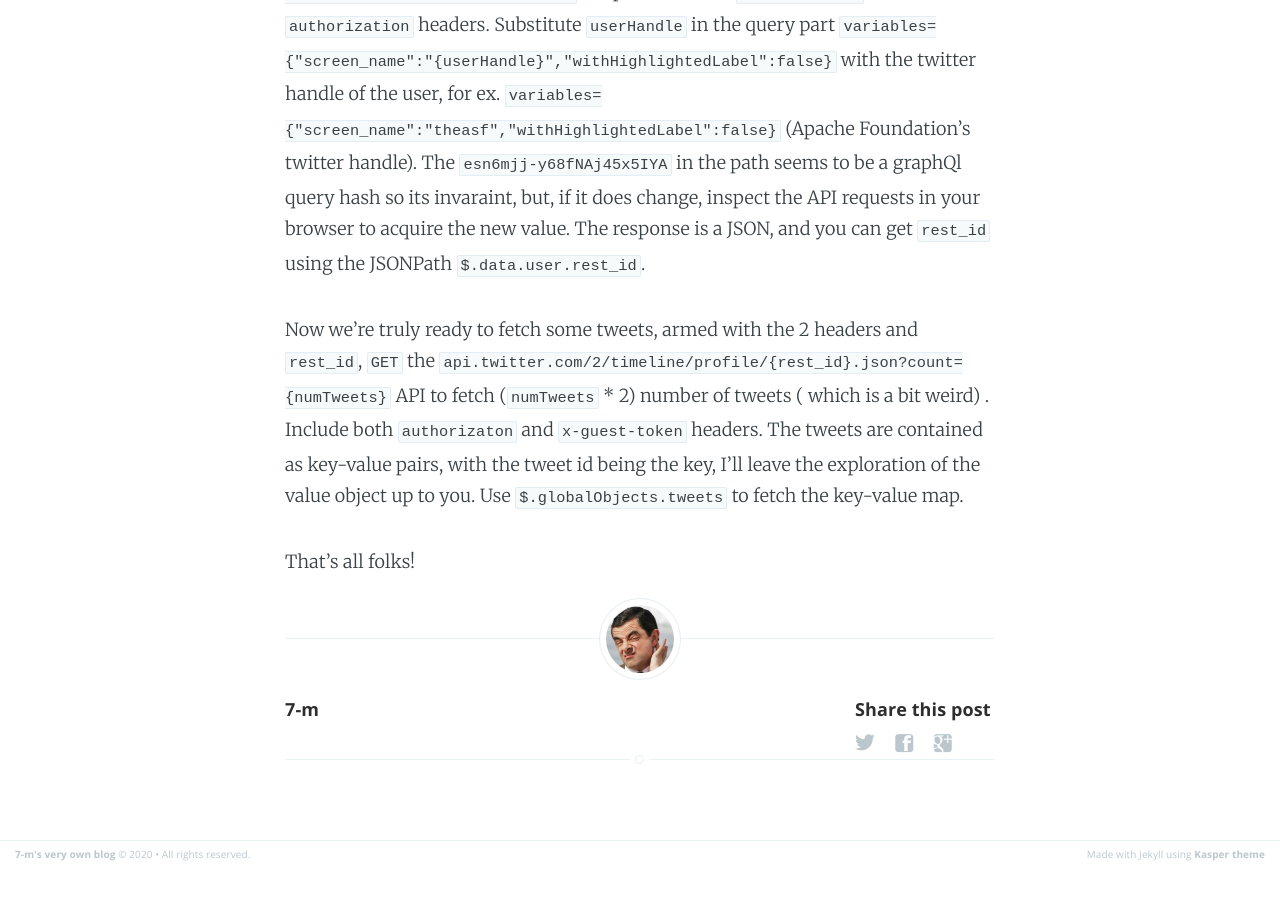
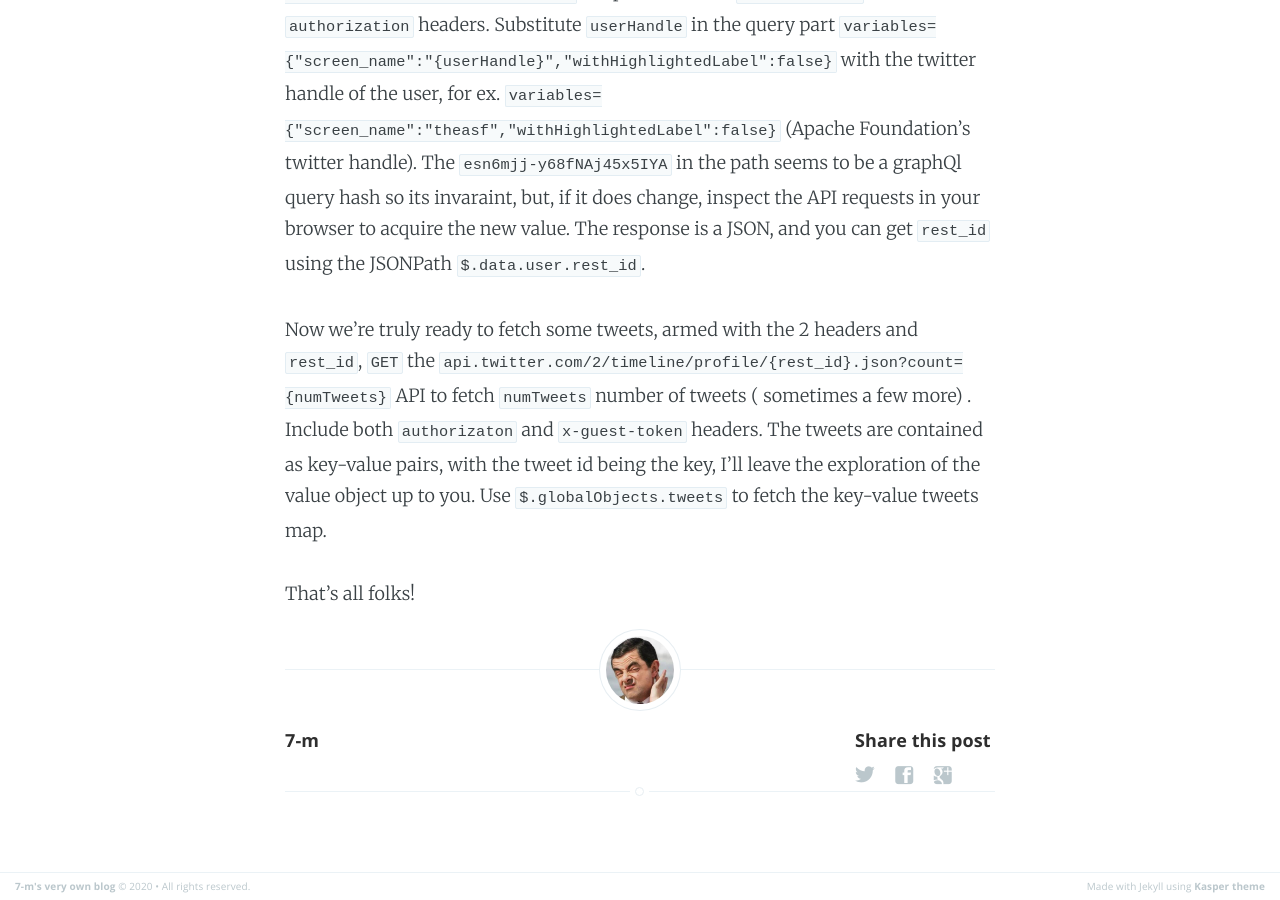
Before and after one commit to 7-m/7-m.github.io, a Jekyll site: the page built from _posts/2020-11-23-Scraping-Twitter.markdown, in a window 1280 px wide and 900 px high, scrolled down 1333 px. Built offline with Jekyll 4.4.1, drawn with Linux system fonts in a browser that asks for light colours; before the commit the page ends 2202 px from its top, so only the background shows below that.

Commit message:
correction regarding no. of tweets

```diff
--- a/_posts/2020-11-23-Scraping-Twitter.markdown
+++ b/_posts/2020-11-23-Scraping-Twitter.markdown
@@ -23,6 +23,6 @@ The `authorization : Bearer AAAAAAAAAAAAAAAAAAAAANRILgAAAAAAnNwIzUejRCOuH5E6I8xn
 
  At this point you're ready to fetch some tweets but first you need `rest_id` which identifies a twitter user. To acquire it, `GET` the `/esn6mjj-y68fNAj45x5IYA/UserByScreenName` endpoint. Include `x-guest-token` and `authorization` headers. Substitute `userHandle` in the query part `variables={"screen_name":"{userHandle}","withHighlightedLabel":false}` with the twitter handle of the user, for ex. `variables={"screen_name":"theasf","withHighlightedLabel":false}` (Apache Foundation's twitter handle). The `esn6mjj-y68fNAj45x5IYA` in the path seems to be a graphQl query hash so its invaraint, but, if it does change, inspect the API requests in your browser to acquire the new value. The response is a JSON, and you can get `rest_id` using the JSONPath `$.data.user.rest_id`.
 
-Now we're truly ready to fetch some tweets, armed with the 2 headers and `rest_id`, `GET` the `api.twitter.com/2/timeline/profile/{rest_id}.json?count={numTweets}` API to fetch (`numTweets` * 2) number of tweets ( which is a bit weird) . Include both `authorizaton` and `x-guest-token` headers. The tweets are contained as key-value pairs, with the tweet id being the key, I'll leave the exploration of the value object up to you. Use `$.globalObjects.tweets` to fetch the key-value map.
+Now we're truly ready to fetch some tweets, armed with the 2 headers and `rest_id`, `GET` the `api.twitter.com/2/timeline/profile/{rest_id}.json?count={numTweets}` API to fetch `numTweets` number of tweets ( sometimes a few more) . Include both `authorizaton` and `x-guest-token` headers. The tweets are contained as key-value pairs, with the tweet id being the key, I'll leave the exploration of the value object up to you. Use `$.globalObjects.tweets` to fetch the key-value  tweets map.
 
 That's all folks!
```
